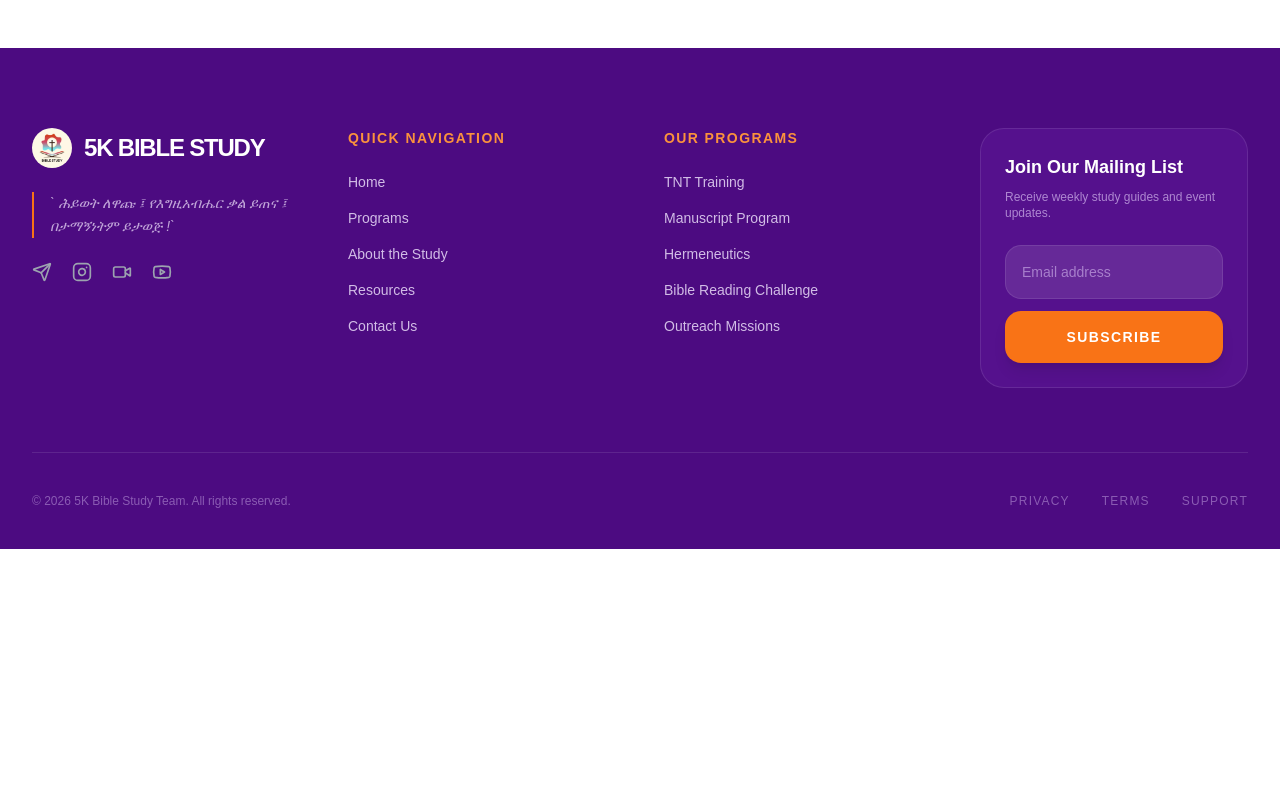
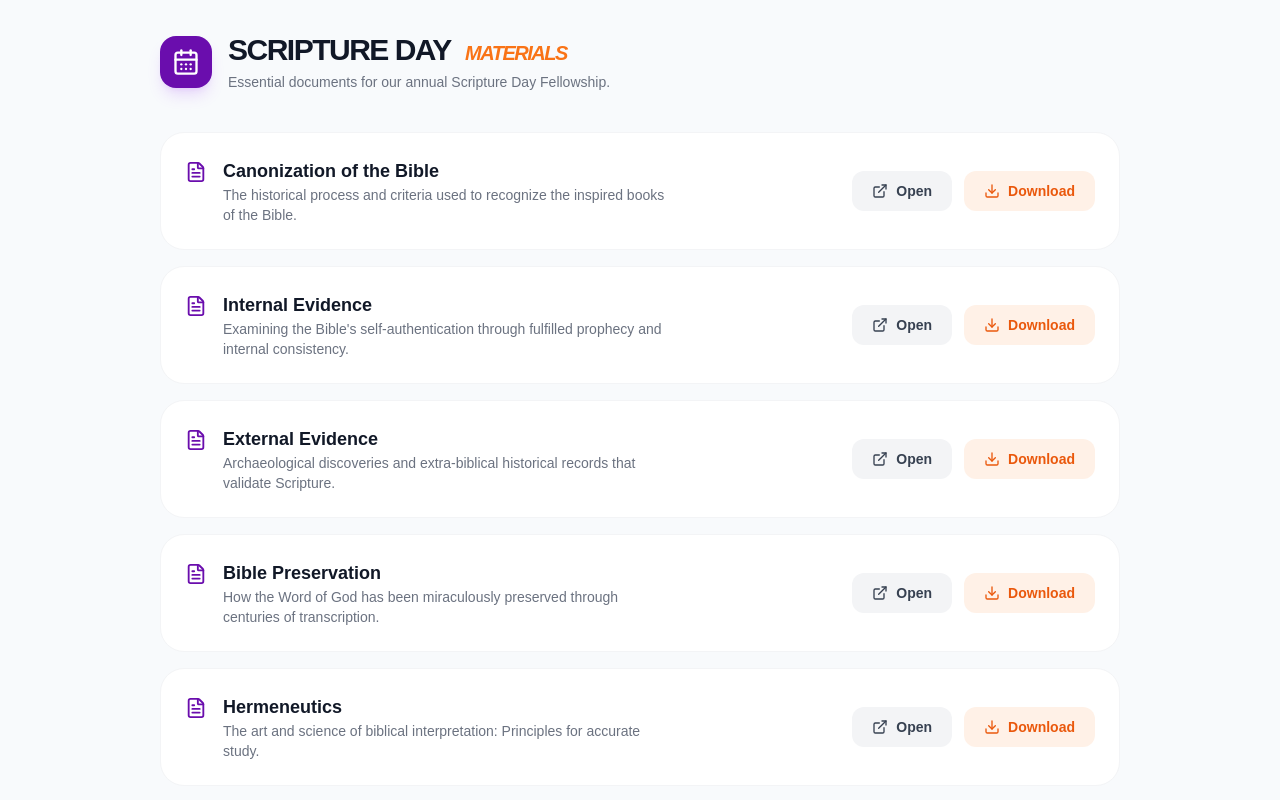
Before and after one commit to mr-Ayalk/5K-Bible-Study-Team-app, a Next.js app in the folder landing_page/: page /Materials in a window 1280 px wide. Shown: the part 1140-1940 px from the top of the page. Before the commit the page ends 1689 px from the top, so only its background shows below. Built offline with nearby package versions, Linux system fonts and the light colour scheme.

Commit message:
scripture day material section added

```diff
--- a/landing_page/src/app/Materials/page.tsx
+++ b/landing_page/src/app/Materials/page.tsx
@@ -3,6 +3,7 @@
 import Footer from "@/sections/Footer";
 import MaterialsSection from "@/sections/MaterialsSection";
 import Navbar from "@/sections/Navbar";
+import ScriptureMaterial from "@/sections/ScriptureMaterial";
 import React, { useEffect, useState } from "react";
 
 const Page = () => {
@@ -37,6 +38,7 @@ const Page = () => {
             <Navbar theme={theme} setTheme={toggleTheme} />
             <main className=" py-20">
                 <MaterialsSection />
+                <ScriptureMaterial />
             </main>
             <Footer />
         </div>
--- a/landing_page/src/app/layout.tsx
+++ b/landing_page/src/app/layout.tsx
@@ -11,8 +11,8 @@ const inter = Inter({
 
 // app/layout.tsx
 export const metadata: Metadata = {
-    title: "Eyoha Digitals - Elevate Your Brand with Expert Digital Marketing",
-    description: "Expert digital marketing services for your brand.",
+    title: ` 5K Bible Study - Empowering Your Faith Journey`,
+    description: "ሕይወት ለዋጩ ፤ የእግዚአብሔር ቃል ይጠና ፤ በታማኝነትም ይታወጅ !",
     icons: {
         icon: "/eyohalogo.png", // Standard favicon
         shortcut: "/eyohalogo.png", // Alternative for older browsers
@@ -37,12 +37,17 @@ export const metadata: Metadata = {
 //     );
 // }
 // app/layout.tsx
-export default function RootLayout({ children }: { children: React.ReactNode }) {
+export default function RootLayout({
+    children,
+}: {
+    children: React.ReactNode;
+}) {
     return (
         <html lang="en" suppressHydrationWarning>
             {/* suppressHydrationWarning is needed because the theme script changes attributes */}
             <head>
-        <script dangerouslySetInnerHTML={{
+                <script
+                    dangerouslySetInnerHTML={{
                         __html: `
             if (localStorage.getItem('theme') === 'dark' || (!('theme' in localStorage) && window.matchMedia('(prefers-color-scheme: dark)').matches)) {
               document.documentElement.classList.add('dark')
@@ -50,9 +55,12 @@ export default function RootLayout({ children }: { children: React.ReactNode })
               document.documentElement.classList.remove('dark')
             }
           `,
-        }} />
+                    }}
+                />
             </head>
-      <body className={`${inter.variable} font-sans antialiased bg-white dark:bg-black text-slate-900 dark:text-slate-100`}>
+            <body
+                className={`${inter.variable} font-sans antialiased bg-white dark:bg-black text-slate-900 dark:text-slate-100`}
+            >
                 {children}
             </body>
         </html>
--- a/landing_page/src/sections/MaterialsSection.tsx
+++ b/landing_page/src/sections/MaterialsSection.tsx
@@ -21,13 +21,12 @@ const mainArticle = {
 
 const otherResources = [
     {
-        title: "Understanding Spiritual Gifts",
-        description:
-            "A comprehensive guide to identifying and exercising the gifts of the Spirit.",
+        title: "Psalms of Asaph",
+        description: "A comprehensive guide to Psalms of Asaph",
         date: "Jan 12, 2026",
-        fileUrl: "/materials/spiritual-gifts.pptx",
-        fileName: "Spiritual_Gifts_5K.pptx",
-        isPPT: true,
+        fileUrl: "/materials/psalms_of_asaph.pdf",
+        fileName: "psalms_of_asaph.pdf",
+        isPPT: false,
     },
     {
         title: "Foundations of Discipleship",
--- /dev/null
+++ b/landing_page/src/sections/ScriptureMaterial.tsx
@@ -0,0 +1,136 @@
+"use client";
+import React from "react";
+import { FileText, Download, ExternalLink, CalendarDays } from "lucide-react";
+import { motion } from "framer-motion";
+
+const scriptureDayResources = [
+    {
+        title: "Canonization of the Bible",
+        description:
+            "The historical process and criteria used to recognize the inspired books of the Bible.",
+        fileUrl: "/materials/canonization.pdf",
+        fileName: "Canonization_of_the_Bible.pdf",
+    },
+    {
+        title: "Internal Evidence",
+        description:
+            "Examining the Bible's self-authentication through fulfilled prophecy and internal consistency.",
+        fileUrl: "/materials/internal-evidence.pdf",
+        fileName: "Internal_Evidence_Study.pdf",
+    },
+    {
+        title: "External Evidence",
+        description:
+            "Archaeological discoveries and extra-biblical historical records that validate Scripture.",
+        fileUrl: "/materials/external-evidence.pdf",
+        fileName: "External_Evidence_Data.pdf",
+    },
+    {
+        title: "Bible Preservation",
+        description:
+            "How the Word of God has been miraculously preserved through centuries of transcription.",
+        fileUrl: "/materials/preservation.pdf",
+        fileName: "Bible_Preservation_History.pdf",
+    },
+    {
+        title: "Hermeneutics",
+        description:
+            "The art and science of biblical interpretation: Principles for accurate study.",
+        fileUrl: "/materials/hermeneutics.pdf",
+        fileName: "Hermeneutics_Principles.pdf",
+    },
+];
+
+const ScriptureMaterial: React.FC = () => {
+    const handleView = (url: string) => {
+        window.open(url, "_blank", "noopener,noreferrer");
+    };
+
+    const handleDownload = (url: string, name: string) => {
+        const link = document.createElement("a");
+        link.href = url;
+        link.setAttribute("download", name);
+        document.body.appendChild(link);
+        link.click();
+        link.parentNode?.removeChild(link);
+    };
+
+    return (
+        <section className="py-16 bg-slate-50 dark:bg-[#0A0A0A] transition-colors duration-500">
+            <div className="max-w-5xl mx-auto px-6 lg:px-8">
+                {/* Section Header */}
+                <div className="flex items-center gap-4 mb-10">
+                    <div className="p-3 bg-[#6A0DAD] rounded-2xl text-white shadow-lg shadow-purple-500/20">
+                        <CalendarDays size={28} />
+                    </div>
+                    <div>
+                        <h2 className="text-3xl font-black text-gray-900 dark:text-white uppercase tracking-tighter">
+                            Scripture Day{" "}
+                            <span className="text-orange-500 text-xl font-bold italic ml-2">
+                                Materials
+                            </span>
+                        </h2>
+                        <p className="text-sm text-gray-500 dark:text-gray-400 font-medium mt-1">
+                            Essential documents for our annual Scripture Day
+                            Fellowship.
+                        </p>
+                    </div>
+                </div>
+
+                {/* Materials List */}
+                <div className="space-y-4">
+                    {scriptureDayResources.map((item, index) => (
+                        <motion.div
+                            key={index}
+                            initial={{ opacity: 0, x: -20 }}
+                            whileInView={{ opacity: 1, x: 0 }}
+                            transition={{ delay: index * 0.1 }}
+                            viewport={{ once: true }}
+                            className="flex flex-col md:flex-row md:items-center justify-between p-5 md:p-6 bg-white dark:bg-white/5 border border-gray-100 dark:border-white/10 rounded-[1.5rem] hover:border-[#6A0DAD]/40 transition-all group"
+                        >
+                            {/* Title & Info */}
+                            <div className="flex items-start gap-4 mb-4 md:mb-0">
+                                <div className="mt-1 text-[#6A0DAD] dark:text-orange-400">
+                                    <FileText size={22} />
+                                </div>
+                                <div>
+                                    <h4 className="text-lg font-bold text-gray-900 dark:text-white group-hover:text-[#6A0DAD] transition-colors">
+                                        {item.title}
+                                    </h4>
+                                    <p className="text-sm text-gray-500 dark:text-gray-400 max-w-md">
+                                        {item.description}
+                                    </p>
+                                </div>
+                            </div>
+
+                            {/* Action Buttons */}
+                            <div className="flex items-center gap-3 self-end md:self-center">
+                                <button
+                                    onClick={() => handleView(item.fileUrl)}
+                                    className="flex items-center gap-2 px-5 py-2.5 rounded-xl text-sm font-bold bg-gray-100 dark:bg-white/5 text-gray-700 dark:text-gray-300 hover:bg-[#6A0DAD] hover:text-white transition-all active:scale-95"
+                                >
+                                    <ExternalLink size={16} />
+                                    Open
+                                </button>
+                                <button
+                                    onClick={() =>
+                                        handleDownload(
+                                            item.fileUrl,
+                                            item.fileName,
+                                        )
+                                    }
+                                    className="flex items-center gap-2 px-5 py-2.5 rounded-xl text-sm font-bold bg-orange-500/10 text-orange-600 hover:bg-orange-500 hover:text-white transition-all active:scale-95"
+                                >
+                                    <Download size={16} />
+                                    Download
+                                </button>
+                            </div>
+                        </motion.div>
+                    ))}
+                </div>
+            </div>
+        </section>
+    );
+};
+
+export default ScriptureMaterial;
```
Also changed, not shown: 1 other file (tests, documents, lock files or other folders). Lines whose indentation alone changed are shown as unchanged.
